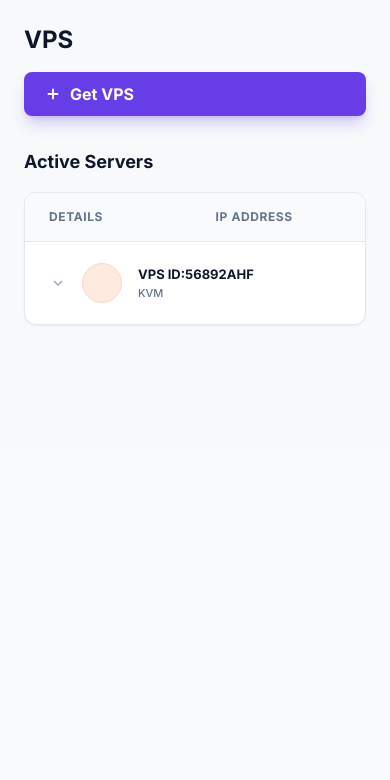
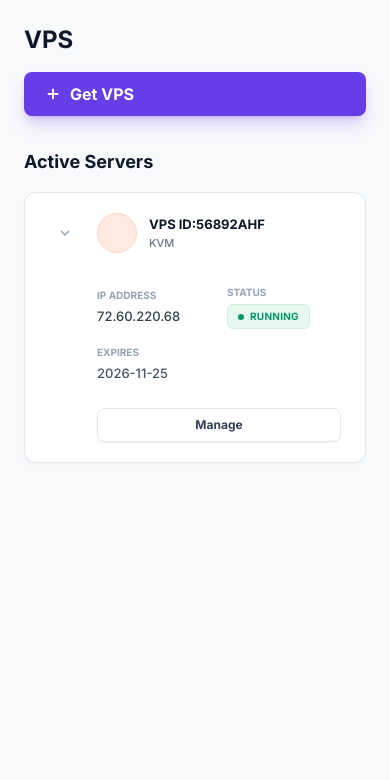
Before and after one commit to MIsmailShaikh/awsservers-webiste, a Flask app: page /dashboard in a window 390 px wide. Shown: the part 64-844 px from the top of the page. Run offline with Flask 3, Linux system fonts and the light colour scheme; the visitor is signed in with stand-in values (Sample User, id 1); some libraries are stand-ins or nearby versions.

Commit message:
Redesign dashboard active servers table to be mobile responsive and add manage button

```diff
--- a/templates/dashboard.html
+++ b/templates/dashboard.html
@@ -119,36 +119,68 @@
         <h2 class="text-lg font-bold text-slate-900 mb-4">Active Servers</h2>
         <div class="bg-white rounded-xl border border-slate-200 shadow-sm overflow-hidden">
           <div class="overflow-x-auto">
-            <table class="w-full text-left border-collapse min-w-[800px]">
-              <thead>
-                <tr class="bg-slate-50 border-b border-slate-200 text-xs uppercase tracking-wider text-slate-500 font-semibold">
-                  <th class="px-6 py-4">DETAILS</th>
-                  <th class="px-6 py-4">IP ADDRESS</th>
-                  <th class="px-6 py-4">STATUS</th>
-                  <th class="px-6 py-4 text-right">EXPIRATION DATE</th>
-                </tr>
-              </thead>
-              <tbody>
-                <tr>
-                  <td colspan="4">
-                    <!-- Server Row -->
-                    <div class="flex items-center gap-4 px-6 py-5 cursor-pointer group hover:bg-slate-50/50 transition-colors" onclick="toggleDetails('server-details-1', 'chevron-1')">
-                      <button id="chevron-1" class="text-slate-400 group-hover:text-primary transition-all duration-200">
+            <div class="w-full flex flex-col min-w-0">
+              <!-- Header (Desktop Only) -->
+              <div class="hidden md:grid grid-cols-[auto_2fr_1.5fr_1fr_1fr_auto] gap-4 items-center px-6 py-4 bg-slate-50 border-b border-slate-200 text-xs uppercase tracking-wider text-slate-500 font-semibold">
+                <div class="w-8"></div>
+                <div>DETAILS</div>
+                <div>IP ADDRESS</div>
+                <div>STATUS</div>
+                <div class="text-right">EXPIRATION DATE</div>
+                <div class="w-24"></div>
+              </div>
+
+              <!-- Server Row Container -->
+              <div class="flex flex-col border-b border-slate-100 last:border-0">
+
+                <!-- Main Row -->
+                <div class="flex flex-col md:grid md:grid-cols-[auto_2fr_1.5fr_1fr_1fr_auto] gap-4 md:items-center px-6 py-5 hover:bg-slate-50/50 transition-colors cursor-pointer group" onclick="toggleDetails('server-details-1', 'chevron-1')">
+
+                  <!-- Mobile Top Row / Desktop Columns -->
+                  <div class="flex items-center gap-4 md:contents">
+                    <button id="chevron-1" class="text-slate-400 group-hover:text-primary transition-all duration-200 shrink-0 w-8 flex justify-center">
                       <svg width="16" height="16" viewBox="0 0 24 24" fill="none" stroke="currentColor" stroke-width="2"><polyline points="6 9 12 15 18 9"/></svg>
                     </button>
+
+                    <div class="flex items-center gap-3">
                       <div class="w-10 h-10 rounded-full bg-[#FFEAE0] flex items-center justify-center shrink-0 border border-[#FFD5C2]">
                         <img src="https://assets.ubuntu.com/v1/49a1a858-favicon-32x32.png" alt="Ubuntu" class="w-5 h-5 object-contain" onerror="this.style.display='none'" />
                       </div>
-                      <div class="flex-1">
-                        <p class="text-[13px] font-bold text-slate-900">VPS ID:56892AHF</p>
+                      <div class="flex-1 min-w-0">
+                        <p class="text-[13px] font-bold text-slate-900 truncate">VPS ID:56892AHF</p>
                         <p class="text-[11px] text-slate-500 font-medium">KVM</p>
                       </div>
-                      <div class="text-[13px] text-slate-700 font-medium">72.60.220.68</div>
-                      <div class="inline-flex items-center gap-1.5 bg-[#E6F8F0] px-2.5 py-1 rounded-md border border-[#CFF0E0]">
+                    </div>
+                  </div>
+
+                  <!-- Mobile Details Grid / Desktop Columns -->
+                  <div class="grid grid-cols-2 gap-4 mt-4 md:mt-0 pl-12 md:pl-0 md:contents">
+
+                    <div class="flex flex-col justify-center md:block">
+                      <span class="text-[10px] uppercase text-slate-400 font-bold md:hidden mb-1 block">IP Address</span>
+                      <span class="text-[13px] text-slate-700 font-medium">72.60.220.68</span>
+                    </div>
+
+                    <div class="flex flex-col justify-center md:items-start">
+                      <span class="text-[10px] uppercase text-slate-400 font-bold md:hidden mb-1 block">Status</span>
+                      <div class="inline-flex items-center gap-1.5 bg-[#E6F8F0] px-2.5 py-1 rounded-md border border-[#CFF0E0] w-max">
                         <span class="w-1.5 h-1.5 rounded-full bg-[#059669]"></span>
                         <span class="text-[10px] font-bold text-[#059669] uppercase tracking-wide">Running</span>
                       </div>
-                      <div class="text-[13px] text-slate-600 font-medium text-right pr-6">2026-11-25</div>
+                    </div>
+
+                    <div class="flex flex-col justify-center md:text-right">
+                      <span class="text-[10px] uppercase text-slate-400 font-bold md:hidden mb-1 block">Expires</span>
+                      <span class="text-[13px] text-slate-600 font-medium">2026-11-25</span>
+                    </div>
+
+                    <div class="flex items-center justify-end mt-2 md:mt-0 col-span-2 md:col-span-1" onclick="event.stopPropagation()">
+                      <a href="/manage" class="inline-flex w-full md:w-auto justify-center items-center px-4 py-2 bg-white border border-slate-200 rounded-lg text-xs font-bold text-slate-700 hover:bg-slate-50 hover:border-slate-300 transition-colors shadow-sm">
+                        Manage
+                      </a>
+                    </div>
+
+                  </div>
                 </div>
 
                 <!-- Expanded Details Panel -->
@@ -209,10 +241,8 @@
                     </div>
                   </div>
                 </div>
-                  </td>
-                </tr>
-              </tbody>
-            </table>
+              </div>
+            </div>
           </div>
         </div>
       </div>
```
Lines whose indentation alone changed are shown as unchanged.
